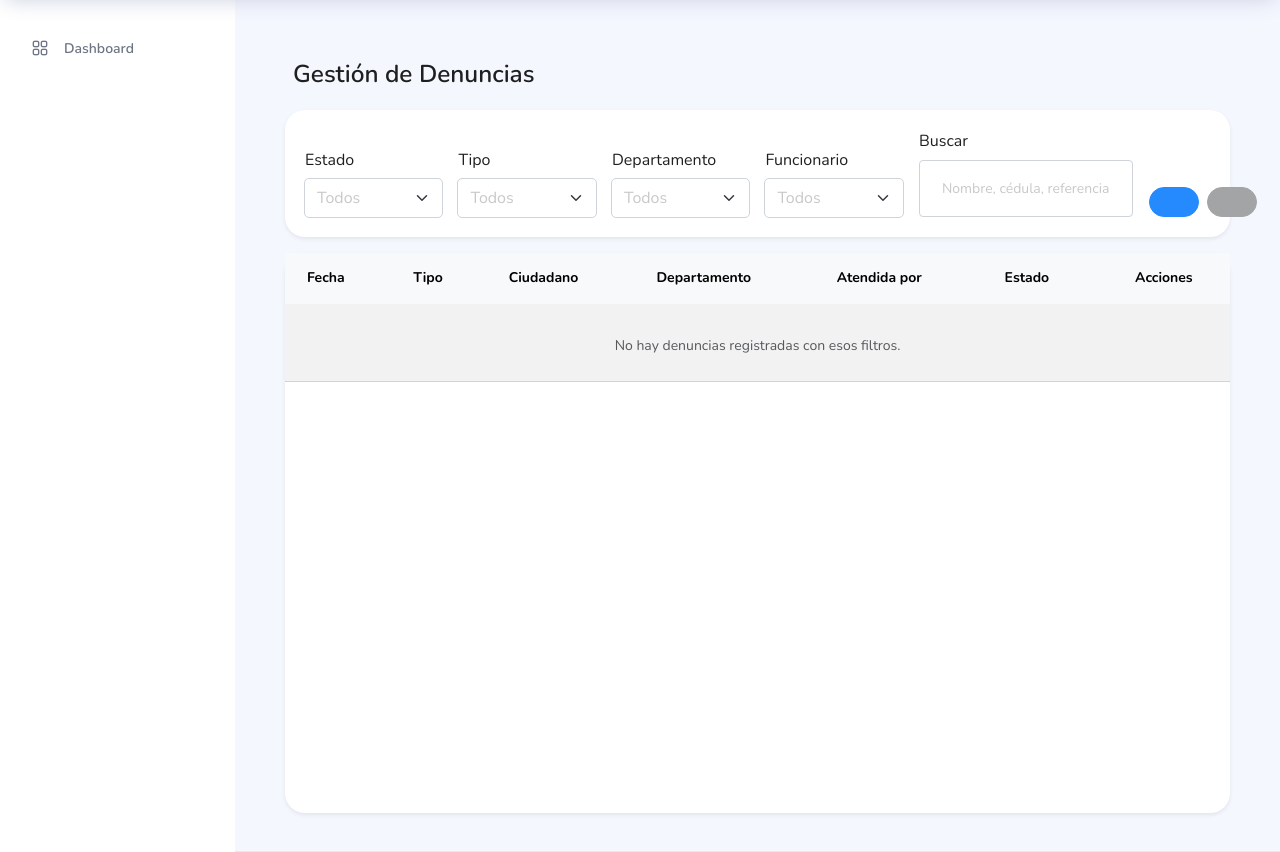
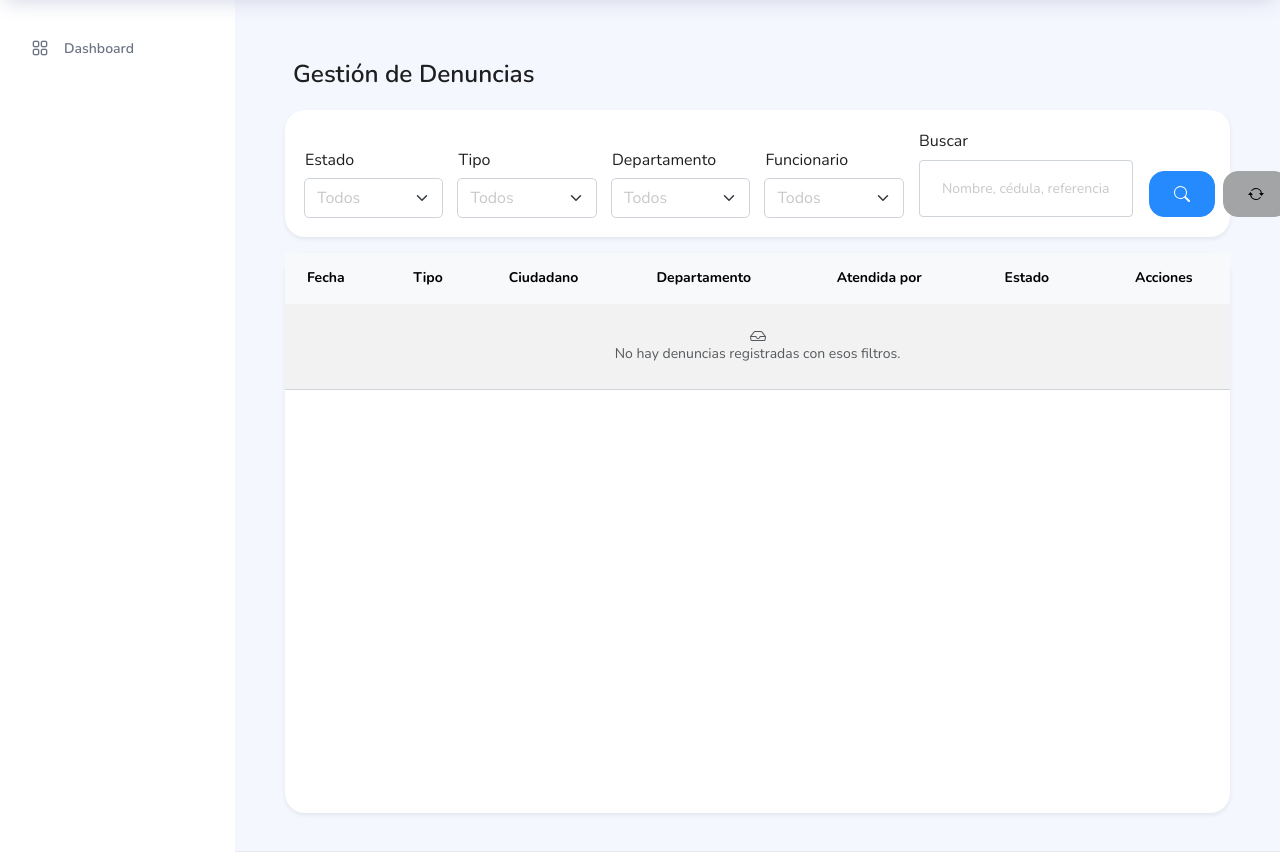
Before and after one commit to tuhackerfav9-stack/Denuncias_Gad, a Django app: template web/templates/denuncias/denuncia_list.html in a window 1280 px wide. Shown: the part 60-912 px from the top of the page. Run offline with Django 5.2, Linux system fonts and the light colour scheme; the template is opened without the code that fills it, so the values that code supplies are empty; some libraries are stand-ins or nearby versions.

Commit message:
subiendo iconos

```diff
--- a/web/templates/denuncias/denuncia_list.html
+++ b/web/templates/denuncias/denuncia_list.html
@@ -84,14 +84,19 @@
 
             <div class="col-md-1 d-flex gap-2">
               <button type="submit" class="btn btn-info text-white" title="Aplicar filtros">
-                <i class="bi bi-search"></i>
+                <svg xmlns="http://www.w3.org/2000/svg" width="16" height="16" fill="currentColor" class="bi bi-search" viewBox="0 0 16 16">
+  <path d="M11.742 10.344a6.5 6.5 0 1 0-1.397 1.398h-.001q.044.06.098.115l3.85 3.85a1 1 0 0 0 1.415-1.414l-3.85-3.85a1 1 0 0 0-.115-.1zM12 6.5a5.5 5.5 0 1 1-11 0 5.5 5.5 0 0 1 11 0"/>
+</svg>
               </button>
 
               <button type="button"
                       class="btn btn-secondary"
                       title="Limpiar filtros"
                       onclick="window.location.href='{% url 'web:denuncia_list' %}'">
-                <i class="bi bi-arrow-repeat"></i>
+                <svg xmlns="http://www.w3.org/2000/svg" width="16" height="16" fill="currentColor" class="bi bi-arrow-repeat" viewBox="0 0 16 16">
+  <path d="M11.534 7h3.932a.25.25 0 0 1 .192.41l-1.966 2.36a.25.25 0 0 1-.384 0l-1.966-2.36a.25.25 0 0 1 .192-.41m-11 2h3.932a.25.25 0 0 0 .192-.41L2.692 6.23a.25.25 0 0 0-.384 0L.342 8.59A.25.25 0 0 0 .534 9"/>
+  <path fill-rule="evenodd" d="M8 3c-1.552 0-2.94.707-3.857 1.818a.5.5 0 1 1-.771-.636A6.002 6.002 0 0 1 13.917 7H12.9A5 5 0 0 0 8 3M3.1 9a5.002 5.002 0 0 0 8.757 2.182.5.5 0 1 1 .771.636A6.002 6.002 0 0 1 2.083 9z"/>
+</svg>
               </button>
             </div>
 
@@ -199,7 +204,9 @@
                   <tr>
                     <td colspan="7" class="text-center py-4">
                       <div class="text-muted">
-                        <i class="bi bi-inbox fs-2 d-block mb-2"></i>
+                        <svg xmlns="http://www.w3.org/2000/svg" width="16" height="16" fill="currentColor" class="bi bi-inbox" viewBox="0 0 16 16">
+  <path d="M4.98 4a.5.5 0 0 0-.39.188L1.54 8H6a.5.5 0 0 1 .5.5 1.5 1.5 0 1 0 3 0A.5.5 0 0 1 10 8h4.46l-3.05-3.812A.5.5 0 0 0 11.02 4zm9.954 5H10.45a2.5 2.5 0 0 1-4.9 0H1.066l.32 2.562a.5.5 0 0 0 .497.438h12.234a.5.5 0 0 0 .496-.438zM3.809 3.563A1.5 1.5 0 0 1 4.981 3h6.038a1.5 1.5 0 0 1 1.172.563l3.7 4.625a.5.5 0 0 1 .105.374l-.39 3.124A1.5 1.5 0 0 1 14.117 13H1.883a1.5 1.5 0 0 1-1.489-1.314l-.39-3.124a.5.5 0 0 1 .106-.374z"/>
+</svg>
                         <p class="mb-0">No hay denuncias registradas con esos filtros.</p>
                       </div>
                     </td>
```
Also changed, not shown: web/templates/denuncias/mis_denuncias_list.html (+5 -16 lines).
